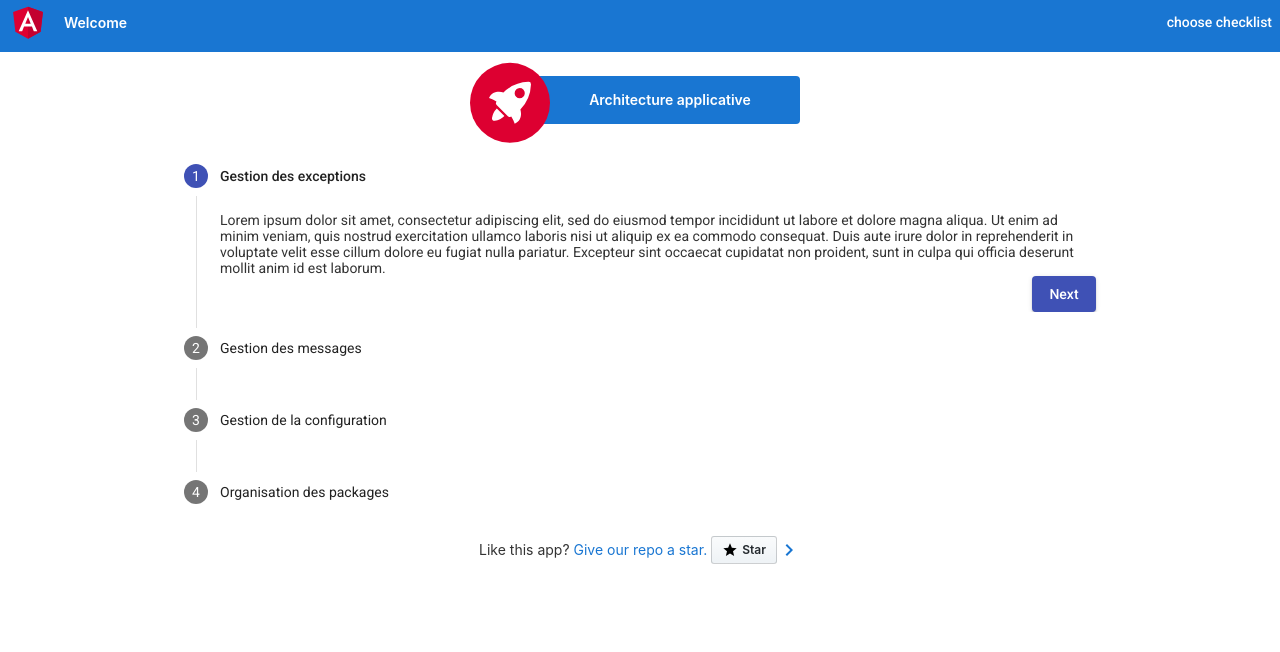
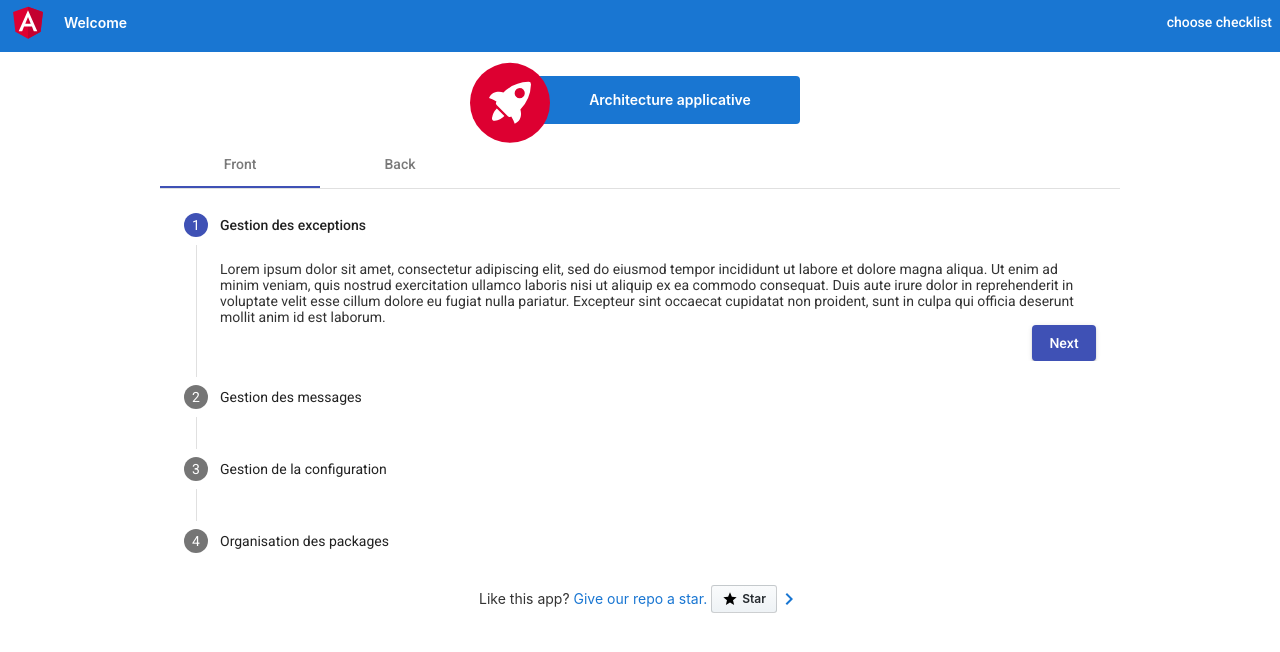
Before and after one commit to Delivery-Booster-League/software-checkup, an Angular app: page / in a window 1280 px wide. Shown: the top 652 px of the page. Built offline with nearby package versions, Linux system fonts and the light colour scheme.

Commit message:
adding tabs for multiple checklist type

```diff
--- a/src/app/app.component.html
+++ b/src/app/app.component.html
@@ -37,6 +37,9 @@
 
   </div>
 
+
+  <mat-tab-group>
+    <mat-tab *ngFor="let subpart of checklists[selectedCheckListId].subparts;" [label]="subpart.name">
       <mat-vertical-stepper>
         <ng-template matStepperIcon="edit">
             <mat-icon>check</mat-icon>
@@ -46,7 +49,7 @@
             <mat-icon>done_all</mat-icon>
           </ng-template>
 
-        <mat-step *ngFor="let step of checklists[selectedCheckListId].steps; let isLast = last; index as i;">
+          <mat-step *ngFor="let step of subpart.steps; let isLast = last; index as i;">
               <ng-template matStepLabel>{{step.libelle}}</ng-template>
               {{step.desc}}
               <div *ngIf="!isLast">
@@ -54,6 +57,9 @@
               </div>
           </mat-step>
     </mat-vertical-stepper>
+    </mat-tab>
+  </mat-tab-group>
+
 
   <!-- Footer -->
   <footer>
--- a/src/app/app.module.ts
+++ b/src/app/app.module.ts
@@ -9,6 +9,8 @@ import {MatIconModule} from '@angular/material/icon';
 import {MatButtonModule} from '@angular/material/button';
 import {MatMenuModule} from '@angular/material/menu';
 import {MatToolbarModule} from '@angular/material/toolbar';
+import {MatTabsModule} from '@angular/material/tabs';
+
 
 
 @NgModule({
@@ -22,7 +24,8 @@ import {MatToolbarModule} from '@angular/material/toolbar';
     MatIconModule,
     MatButtonModule,
     MatMenuModule,
-    MatToolbarModule
+    MatToolbarModule,
+    MatTabsModule
   ],
   providers: [],
   bootstrap: [AppComponent]
--- a/src/app/data/checklists.json
+++ b/src/app/data/checklists.json
@@ -1,35 +1,127 @@
-{"CHECKLISTS":[
 {
-      "title":"Architecture applicative",
-      "steps":[
-        {"libelle":"Gestion des exceptions","desc": "Lorem ipsum dolor sit amet, consectetur adipiscing elit, sed do eiusmod tempor incididunt ut labore et dolore magna aliqua. Ut enim ad minim veniam, quis nostrud exercitation ullamco laboris nisi ut aliquip ex ea commodo consequat. Duis aute irure dolor in reprehenderit in voluptate velit esse cillum dolore eu fugiat nulla pariatur. Excepteur sint occaecat cupidatat non proident, sunt in culpa qui officia deserunt mollit anim id est laborum."},
-        {"libelle":"Gestion des messages","desc": "Lorem ipsum dolor sit amet, consectetur adipiscing elit, sed do eiusmod tempor incididunt ut labore et dolore magna aliqua. Ut enim ad minim veniam, quis nostrud exercitation ullamco laboris nisi ut aliquip ex ea commodo consequat. Duis aute irure dolor in reprehenderit in voluptate velit esse cillum dolore eu fugiat nulla pariatur. Excepteur sint occaecat cupidatat non proident, sunt in culpa qui officia deserunt mollit anim id est laborum."},
-        {"libelle":"Gestion de la configuration","desc": "Lorem ipsum dolor sit amet, consectetur adipiscing elit, sed do eiusmod tempor incididunt ut labore et dolore magna aliqua. Ut enim ad minim veniam, quis nostrud exercitation ullamco laboris nisi ut aliquip ex ea commodo consequat. Duis aute irure dolor in reprehenderit in voluptate velit esse cillum dolore eu fugiat nulla pariatur. Excepteur sint occaecat cupidatat non proident, sunt in culpa qui officia deserunt mollit anim id est laborum."},
-        {"libelle":"Organisation des packages","desc": "Lorem ipsum dolor sit amet, consectetur adipiscing elit, sed do eiusmod tempor incididunt ut labore et dolore magna aliqua. Ut enim ad minim veniam, quis nostrud exercitation ullamco laboris nisi ut aliquip ex ea commodo consequat. Duis aute irure dolor in reprehenderit in voluptate velit esse cillum dolore eu fugiat nulla pariatur. Excepteur sint occaecat cupidatat non proident, sunt in culpa qui officia deserunt mollit anim id est laborum."}
+  "CHECKLISTS": [
+    {
+      "title": "Architecture applicative",
+      "subparts": [
+        {
+          "name": "Front",
+          "steps": [
+            {
+              "libelle": "Gestion des exceptions",
+              "desc": "Lorem ipsum dolor sit amet, consectetur adipiscing elit, sed do eiusmod tempor incididunt ut labore et dolore magna aliqua. Ut enim ad minim veniam, quis nostrud exercitation ullamco laboris nisi ut aliquip ex ea commodo consequat. Duis aute irure dolor in reprehenderit in voluptate velit esse cillum dolore eu fugiat nulla pariatur. Excepteur sint occaecat cupidatat non proident, sunt in culpa qui officia deserunt mollit anim id est laborum."
+            },
+            {
+              "libelle": "Gestion des messages",
+              "desc": "Lorem ipsum dolor sit amet, consectetur adipiscing elit, sed do eiusmod tempor incididunt ut labore et dolore magna aliqua. Ut enim ad minim veniam, quis nostrud exercitation ullamco laboris nisi ut aliquip ex ea commodo consequat. Duis aute irure dolor in reprehenderit in voluptate velit esse cillum dolore eu fugiat nulla pariatur. Excepteur sint occaecat cupidatat non proident, sunt in culpa qui officia deserunt mollit anim id est laborum."
+            },
+            {
+              "libelle": "Gestion de la configuration",
+              "desc": "Lorem ipsum dolor sit amet, consectetur adipiscing elit, sed do eiusmod tempor incididunt ut labore et dolore magna aliqua. Ut enim ad minim veniam, quis nostrud exercitation ullamco laboris nisi ut aliquip ex ea commodo consequat. Duis aute irure dolor in reprehenderit in voluptate velit esse cillum dolore eu fugiat nulla pariatur. Excepteur sint occaecat cupidatat non proident, sunt in culpa qui officia deserunt mollit anim id est laborum."
+            },
+            {
+              "libelle": "Organisation des packages",
+              "desc": "Lorem ipsum dolor sit amet, consectetur adipiscing elit, sed do eiusmod tempor incididunt ut labore et dolore magna aliqua. Ut enim ad minim veniam, quis nostrud exercitation ullamco laboris nisi ut aliquip ex ea commodo consequat. Duis aute irure dolor in reprehenderit in voluptate velit esse cillum dolore eu fugiat nulla pariatur. Excepteur sint occaecat cupidatat non proident, sunt in culpa qui officia deserunt mollit anim id est laborum."
+            }
           ]
         },
         {
-    "title":"CI / CD",
-    "steps":[
-      {"libelle":"Gestion des dépendances","desc": "Lorem ipsum dolor sit amet, consectetur adipiscing elit, sed do eiusmod tempor incididunt ut labore et dolore magna aliqua. Ut enim ad minim veniam, quis nostrud exercitation ullamco laboris nisi ut aliquip ex ea commodo consequat. Duis aute irure dolor in reprehenderit in voluptate velit esse cillum dolore eu fugiat nulla pariatur. Excepteur sint occaecat cupidatat non proident, sunt in culpa qui officia deserunt mollit anim id est laborum."},
-      {"libelle":"Construction des livrables","desc": "Lorem ipsum dolor sit amet, consectetur adipiscing elit, sed do eiusmod tempor incididunt ut labore et dolore magna aliqua. Ut enim ad minim veniam, quis nostrud exercitation ullamco laboris nisi ut aliquip ex ea commodo consequat. Duis aute irure dolor in reprehenderit in voluptate velit esse cillum dolore eu fugiat nulla pariatur. Excepteur sint occaecat cupidatat non proident, sunt in culpa qui officia deserunt mollit anim id est laborum."},
-      {"libelle":"Cycle de vie des composants","desc": "Lorem ipsum dolor sit amet, consectetur adipiscing elit, sed do eiusmod tempor incididunt ut labore et dolore magna aliqua. Ut enim ad minim veniam, quis nostrud exercitation ullamco laboris nisi ut aliquip ex ea commodo consequat. Duis aute irure dolor in reprehenderit in voluptate velit esse cillum dolore eu fugiat nulla pariatur. Excepteur sint occaecat cupidatat non proident, sunt in culpa qui officia deserunt mollit anim id est laborum."},
-      {"libelle":"Gestion des versions","desc": "Lorem ipsum dolor sit amet, consectetur adipiscing elit, sed do eiusmod tempor incididunt ut labore et dolore magna aliqua. Ut enim ad minim veniam, quis nostrud exercitation ullamco laboris nisi ut aliquip ex ea commodo consequat. Duis aute irure dolor in reprehenderit in voluptate velit esse cillum dolore eu fugiat nulla pariatur. Excepteur sint occaecat cupidatat non proident, sunt in culpa qui officia deserunt mollit anim id est laborum."},
-      {"libelle":"Gestion des livraisons","desc": "Lorem ipsum dolor sit amet, consectetur adipiscing elit, sed do eiusmod tempor incididunt ut labore et dolore magna aliqua. Ut enim ad minim veniam, quis nostrud exercitation ullamco laboris nisi ut aliquip ex ea commodo consequat. Duis aute irure dolor in reprehenderit in voluptate velit esse cillum dolore eu fugiat nulla pariatur. Excepteur sint occaecat cupidatat non proident, sunt in culpa qui officia deserunt mollit anim id est laborum."},
-      {"libelle":"Gestion des branches","desc": "Lorem ipsum dolor sit amet, consectetur adipiscing elit, sed do eiusmod tempor incididunt ut labore et dolore magna aliqua. Ut enim ad minim veniam, quis nostrud exercitation ullamco laboris nisi ut aliquip ex ea commodo consequat. Duis aute irure dolor in reprehenderit in voluptate velit esse cillum dolore eu fugiat nulla pariatur. Excepteur sint occaecat cupidatat non proident, sunt in culpa qui officia deserunt mollit anim id est laborum."},
-      {"libelle":"Qualité des livrables","desc": "Lorem ipsum dolor sit amet, consectetur adipiscing elit, sed do eiusmod tempor incididunt ut labore et dolore magna aliqua. Ut enim ad minim veniam, quis nostrud exercitation ullamco laboris nisi ut aliquip ex ea commodo consequat. Duis aute irure dolor in reprehenderit in voluptate velit esse cillum dolore eu fugiat nulla pariatur. Excepteur sint occaecat cupidatat non proident, sunt in culpa qui officia deserunt mollit anim id est laborum."}
+          "name": "Back",
+          "steps": [
+            {
+              "libelle": "Gestion des exceptions",
+              "desc": "Lorem ipsum dolor sit amet, consectetur adipiscing elit, sed do eiusmod tempor incididunt ut labore et dolore magna aliqua. Ut enim ad minim veniam, quis nostrud exercitation ullamco laboris nisi ut aliquip ex ea commodo consequat. Duis aute irure dolor in reprehenderit in voluptate velit esse cillum dolore eu fugiat nulla pariatur. Excepteur sint occaecat cupidatat non proident, sunt in culpa qui officia deserunt mollit anim id est laborum."
+            },
+            {
+              "libelle": "Gestion des messages",
+              "desc": "Lorem ipsum dolor sit amet, consectetur adipiscing elit, sed do eiusmod tempor incididunt ut labore et dolore magna aliqua. Ut enim ad minim veniam, quis nostrud exercitation ullamco laboris nisi ut aliquip ex ea commodo consequat. Duis aute irure dolor in reprehenderit in voluptate velit esse cillum dolore eu fugiat nulla pariatur. Excepteur sint occaecat cupidatat non proident, sunt in culpa qui officia deserunt mollit anim id est laborum."
+            },
+            {
+              "libelle": "Gestion de la configuration",
+              "desc": "Lorem ipsum dolor sit amet, consectetur adipiscing elit, sed do eiusmod tempor incididunt ut labore et dolore magna aliqua. Ut enim ad minim veniam, quis nostrud exercitation ullamco laboris nisi ut aliquip ex ea commodo consequat. Duis aute irure dolor in reprehenderit in voluptate velit esse cillum dolore eu fugiat nulla pariatur. Excepteur sint occaecat cupidatat non proident, sunt in culpa qui officia deserunt mollit anim id est laborum."
+            },
+            {
+              "libelle": "Organisation des packages",
+              "desc": "Lorem ipsum dolor sit amet, consectetur adipiscing elit, sed do eiusmod tempor incididunt ut labore et dolore magna aliqua. Ut enim ad minim veniam, quis nostrud exercitation ullamco laboris nisi ut aliquip ex ea commodo consequat. Duis aute irure dolor in reprehenderit in voluptate velit esse cillum dolore eu fugiat nulla pariatur. Excepteur sint occaecat cupidatat non proident, sunt in culpa qui officia deserunt mollit anim id est laborum."
+            }
+          ]
+        }
       ]
     },
     {
-  "title":"Méthodologie",
-  "steps":[
-    {"libelle":"Typologie des tests (TU/TI…)","desc": "Lorem ipsum dolor sit amet, consectetur adipiscing elit, sed do eiusmod tempor incididunt ut labore et dolore magna aliqua. Ut enim ad minim veniam, quis nostrud exercitation ullamco laboris nisi ut aliquip ex ea commodo consequat. Duis aute irure dolor in reprehenderit in voluptate velit esse cillum dolore eu fugiat nulla pariatur. Excepteur sint occaecat cupidatat non proident, sunt in culpa qui officia deserunt mollit anim id est laborum."},
-    {"libelle":"Couverture de test (mesure)","desc": "Lorem ipsum dolor sit amet, consectetur adipiscing elit, sed do eiusmod tempor incididunt ut labore et dolore magna aliqua. Ut enim ad minim veniam, quis nostrud exercitation ullamco laboris nisi ut aliquip ex ea commodo consequat. Duis aute irure dolor in reprehenderit in voluptate velit esse cillum dolore eu fugiat nulla pariatur. Excepteur sint occaecat cupidatat non proident, sunt in culpa qui officia deserunt mollit anim id est laborum."},
-    {"libelle":"Gestion des JDD de test","desc": "Lorem ipsum dolor sit amet, consectetur adipiscing elit, sed do eiusmod tempor incididunt ut labore et dolore magna aliqua. Ut enim ad minim veniam, quis nostrud exercitation ullamco laboris nisi ut aliquip ex ea commodo consequat. Duis aute irure dolor in reprehenderit in voluptate velit esse cillum dolore eu fugiat nulla pariatur. Excepteur sint occaecat cupidatat non proident, sunt in culpa qui officia deserunt mollit anim id est laborum."},
-    {"libelle":"Documentation","desc": "Lorem ipsum dolor sit amet, consectetur adipiscing elit, sed do eiusmod tempor incididunt ut labore et dolore magna aliqua. Ut enim ad minim veniam, quis nostrud exercitation ullamco laboris nisi ut aliquip ex ea commodo consequat. Duis aute irure dolor in reprehenderit in voluptate velit esse cillum dolore eu fugiat nulla pariatur. Excepteur sint occaecat cupidatat non proident, sunt in culpa qui officia deserunt mollit anim id est laborum."},
-    {"libelle":"Partage de la connaissance","desc": "Lorem ipsum dolor sit amet, consectetur adipiscing elit, sed do eiusmod tempor incididunt ut labore et dolore magna aliqua. Ut enim ad minim veniam, quis nostrud exercitation ullamco laboris nisi ut aliquip ex ea commodo consequat. Duis aute irure dolor in reprehenderit in voluptate velit esse cillum dolore eu fugiat nulla pariatur. Excepteur sint occaecat cupidatat non proident, sunt in culpa qui officia deserunt mollit anim id est laborum."},
-    {"libelle":"TDD, BDD, Pair Programming","desc": "Lorem ipsum dolor sit amet, consectetur adipiscing elit, sed do eiusmod tempor incididunt ut labore et dolore magna aliqua. Ut enim ad minim veniam, quis nostrud exercitation ullamco laboris nisi ut aliquip ex ea commodo consequat. Duis aute irure dolor in reprehenderit in voluptate velit esse cillum dolore eu fugiat nulla pariatur. Excepteur sint occaecat cupidatat non proident, sunt in culpa qui officia deserunt mollit anim id est laborum."},
-    {"libelle":"Revue de code","desc": "Lorem ipsum dolor sit amet, consectetur adipiscing elit, sed do eiusmod tempor incididunt ut labore et dolore magna aliqua. Ut enim ad minim veniam, quis nostrud exercitation ullamco laboris nisi ut aliquip ex ea commodo consequat. Duis aute irure dolor in reprehenderit in voluptate velit esse cillum dolore eu fugiat nulla pariatur. Excepteur sint occaecat cupidatat non proident, sunt in culpa qui officia deserunt mollit anim id est laborum."}
+      "title": "CI / CD",
+      "subparts": [
+        {
+          "name": "Basic",
+          "steps": [
+            {
+              "libelle": "Gestion des dépendances",
+              "desc": "Lorem ipsum dolor sit amet, consectetur adipiscing elit, sed do eiusmod tempor incididunt ut labore et dolore magna aliqua. Ut enim ad minim veniam, quis nostrud exercitation ullamco laboris nisi ut aliquip ex ea commodo consequat. Duis aute irure dolor in reprehenderit in voluptate velit esse cillum dolore eu fugiat nulla pariatur. Excepteur sint occaecat cupidatat non proident, sunt in culpa qui officia deserunt mollit anim id est laborum."
+            },
+            {
+              "libelle": "Construction des livrables",
+              "desc": "Lorem ipsum dolor sit amet, consectetur adipiscing elit, sed do eiusmod tempor incididunt ut labore et dolore magna aliqua. Ut enim ad minim veniam, quis nostrud exercitation ullamco laboris nisi ut aliquip ex ea commodo consequat. Duis aute irure dolor in reprehenderit in voluptate velit esse cillum dolore eu fugiat nulla pariatur. Excepteur sint occaecat cupidatat non proident, sunt in culpa qui officia deserunt mollit anim id est laborum."
+            },
+            {
+              "libelle": "Cycle de vie des composants",
+              "desc": "Lorem ipsum dolor sit amet, consectetur adipiscing elit, sed do eiusmod tempor incididunt ut labore et dolore magna aliqua. Ut enim ad minim veniam, quis nostrud exercitation ullamco laboris nisi ut aliquip ex ea commodo consequat. Duis aute irure dolor in reprehenderit in voluptate velit esse cillum dolore eu fugiat nulla pariatur. Excepteur sint occaecat cupidatat non proident, sunt in culpa qui officia deserunt mollit anim id est laborum."
+            },
+            {
+              "libelle": "Gestion des versions",
+              "desc": "Lorem ipsum dolor sit amet, consectetur adipiscing elit, sed do eiusmod tempor incididunt ut labore et dolore magna aliqua. Ut enim ad minim veniam, quis nostrud exercitation ullamco laboris nisi ut aliquip ex ea commodo consequat. Duis aute irure dolor in reprehenderit in voluptate velit esse cillum dolore eu fugiat nulla pariatur. Excepteur sint occaecat cupidatat non proident, sunt in culpa qui officia deserunt mollit anim id est laborum."
+            },
+            {
+              "libelle": "Gestion des livraisons",
+              "desc": "Lorem ipsum dolor sit amet, consectetur adipiscing elit, sed do eiusmod tempor incididunt ut labore et dolore magna aliqua. Ut enim ad minim veniam, quis nostrud exercitation ullamco laboris nisi ut aliquip ex ea commodo consequat. Duis aute irure dolor in reprehenderit in voluptate velit esse cillum dolore eu fugiat nulla pariatur. Excepteur sint occaecat cupidatat non proident, sunt in culpa qui officia deserunt mollit anim id est laborum."
+            },
+            {
+              "libelle": "Gestion des branches",
+              "desc": "Lorem ipsum dolor sit amet, consectetur adipiscing elit, sed do eiusmod tempor incididunt ut labore et dolore magna aliqua. Ut enim ad minim veniam, quis nostrud exercitation ullamco laboris nisi ut aliquip ex ea commodo consequat. Duis aute irure dolor in reprehenderit in voluptate velit esse cillum dolore eu fugiat nulla pariatur. Excepteur sint occaecat cupidatat non proident, sunt in culpa qui officia deserunt mollit anim id est laborum."
+            },
+            {
+              "libelle": "Qualité des livrables",
+              "desc": "Lorem ipsum dolor sit amet, consectetur adipiscing elit, sed do eiusmod tempor incididunt ut labore et dolore magna aliqua. Ut enim ad minim veniam, quis nostrud exercitation ullamco laboris nisi ut aliquip ex ea commodo consequat. Duis aute irure dolor in reprehenderit in voluptate velit esse cillum dolore eu fugiat nulla pariatur. Excepteur sint occaecat cupidatat non proident, sunt in culpa qui officia deserunt mollit anim id est laborum."
+            }
           ]
         }
-]}
+      ]
+    },
+    {
+      "title": "Méthodologie",
+      "subparts": [
+        {
+          "name": "Projet",
+          "steps": [
+            {
+              "libelle": "Typologie des tests (TU/TI…)",
+              "desc": "Lorem ipsum dolor sit amet, consectetur adipiscing elit, sed do eiusmod tempor incididunt ut labore et dolore magna aliqua. Ut enim ad minim veniam, quis nostrud exercitation ullamco laboris nisi ut aliquip ex ea commodo consequat. Duis aute irure dolor in reprehenderit in voluptate velit esse cillum dolore eu fugiat nulla pariatur. Excepteur sint occaecat cupidatat non proident, sunt in culpa qui officia deserunt mollit anim id est laborum."
+            },
+            {
+              "libelle": "Couverture de test (mesure)",
+              "desc": "Lorem ipsum dolor sit amet, consectetur adipiscing elit, sed do eiusmod tempor incididunt ut labore et dolore magna aliqua. Ut enim ad minim veniam, quis nostrud exercitation ullamco laboris nisi ut aliquip ex ea commodo consequat. Duis aute irure dolor in reprehenderit in voluptate velit esse cillum dolore eu fugiat nulla pariatur. Excepteur sint occaecat cupidatat non proident, sunt in culpa qui officia deserunt mollit anim id est laborum."
+            },
+            {
+              "libelle": "Gestion des JDD de test",
+              "desc": "Lorem ipsum dolor sit amet, consectetur adipiscing elit, sed do eiusmod tempor incididunt ut labore et dolore magna aliqua. Ut enim ad minim veniam, quis nostrud exercitation ullamco laboris nisi ut aliquip ex ea commodo consequat. Duis aute irure dolor in reprehenderit in voluptate velit esse cillum dolore eu fugiat nulla pariatur. Excepteur sint occaecat cupidatat non proident, sunt in culpa qui officia deserunt mollit anim id est laborum."
+            },
+            {
+              "libelle": "Documentation",
+              "desc": "Lorem ipsum dolor sit amet, consectetur adipiscing elit, sed do eiusmod tempor incididunt ut labore et dolore magna aliqua. Ut enim ad minim veniam, quis nostrud exercitation ullamco laboris nisi ut aliquip ex ea commodo consequat. Duis aute irure dolor in reprehenderit in voluptate velit esse cillum dolore eu fugiat nulla pariatur. Excepteur sint occaecat cupidatat non proident, sunt in culpa qui officia deserunt mollit anim id est laborum."
+            },
+            {
+              "libelle": "Partage de la connaissance",
+              "desc": "Lorem ipsum dolor sit amet, consectetur adipiscing elit, sed do eiusmod tempor incididunt ut labore et dolore magna aliqua. Ut enim ad minim veniam, quis nostrud exercitation ullamco laboris nisi ut aliquip ex ea commodo consequat. Duis aute irure dolor in reprehenderit in voluptate velit esse cillum dolore eu fugiat nulla pariatur. Excepteur sint occaecat cupidatat non proident, sunt in culpa qui officia deserunt mollit anim id est laborum."
+            },
+            {
+              "libelle": "TDD, BDD, Pair Programming",
+              "desc": "Lorem ipsum dolor sit amet, consectetur adipiscing elit, sed do eiusmod tempor incididunt ut labore et dolore magna aliqua. Ut enim ad minim veniam, quis nostrud exercitation ullamco laboris nisi ut aliquip ex ea commodo consequat. Duis aute irure dolor in reprehenderit in voluptate velit esse cillum dolore eu fugiat nulla pariatur. Excepteur sint occaecat cupidatat non proident, sunt in culpa qui officia deserunt mollit anim id est laborum."
+            },
+            {
+              "libelle": "Revue de code",
+              "desc": "Lorem ipsum dolor sit amet, consectetur adipiscing elit, sed do eiusmod tempor incididunt ut labore et dolore magna aliqua. Ut enim ad minim veniam, quis nostrud exercitation ullamco laboris nisi ut aliquip ex ea commodo consequat. Duis aute irure dolor in reprehenderit in voluptate velit esse cillum dolore eu fugiat nulla pariatur. Excepteur sint occaecat cupidatat non proident, sunt in culpa qui officia deserunt mollit anim id est laborum."
+            }
+          ]
+        }
+      ]
+    }
+  ]
+}
--- a/src/index.html
+++ b/src/index.html
@@ -2,7 +2,7 @@
 <html lang="en">
 <head>
   <meta charset="utf-8">
-  <title>Ezcheck</title>
+  <title>Software Checkup</title>
   <base href="/">
   <meta name="viewport" content="width=device-width, initial-scale=1">
   <link rel="icon" type="image/x-icon" href="favicon.ico">
```
Also changed, not shown: src/app/bean/checklist.ts (+4 -3 lines), 7 other files (tests, documents, lock files or other folders). Lines whose indentation alone changed are shown as unchanged.
